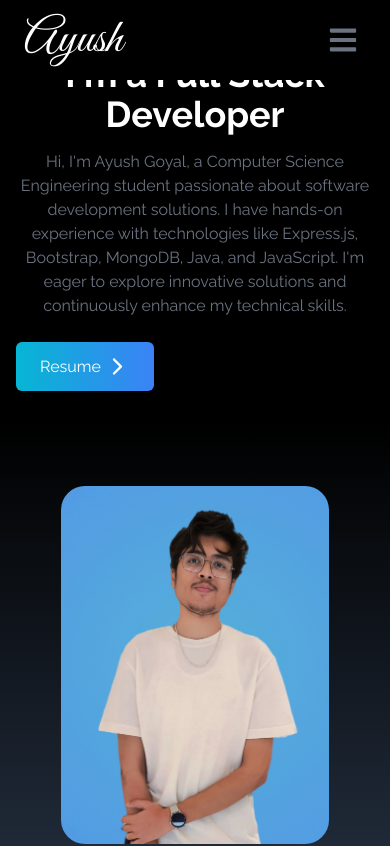
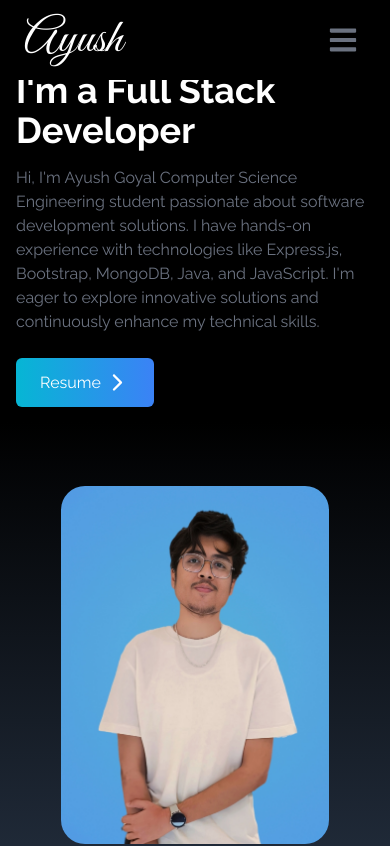
Before and after one commit to Ayushhgi/Portfolio1, a React (Vite) app: page / in a window 390 px wide. Shown: the top 846 px of the page. Built offline with nearby package versions, Linux system fonts and the light colour scheme.

Commit message:
lfdsakj;

```diff
--- a/src/components/Home.jsx
+++ b/src/components/Home.jsx
@@ -1,80 +1,22 @@
-// import React from 'react'
-// import ayushgoyal from '../assets/portfolio/ayushgoyal.jpg'
-// // import heroimage1 from '../assets/portfolio/Heroimage1.png';
-// import { IoIosArrowForward } from 'react-icons/io'
-// import { Link } from 'react-scroll'
-
-// const Home = () => {
-//   return (
-//     <div
-//       name='home '
-//       className='h-screen w-full bg-gradient-to-b from-black to-gray-800 via-black'
-//     >
-//       <div className='max-w-screen-lg mx-auto flex flex-col items-center justify-center h-full px-4 md:flex-row'>
-//         <div className='flex flex-col justify-center h-full'>
-//           <h1 className='text-4xl sm:text-7xl font-bold text-white'>
-//             I'm a Full Stack Developer
-//           </h1>
-//           <p className='text-gray-500 py-4 max-w-md'>
-//             Hi, I'm Ayush Goyal Computer Science Engineering student passionate
-//             about software development solutions. I have hands-on experience
-//             with technologies like Express.js, Bootstrap, MongoDB, Java, and
-//             JavaScript. I'm eager to explore innovative solutions and
-//             continuously enhance my technical skills.
-//           </p>
-//           <div>
-//             <button
-//               to='portfolio'
-//               smooth
-//               duration={500}
-//               className=' group text-white w-fit px-6 py-3 my-2 flex items-center rounded-md bg-gradient-to-r from-cyan-500 to-blue-500 cursor-pointer'
-//             >
-//               <a
-//                 href='/path/to/resume.pdf'
-//                 className='flex justify-between items-center w-full text-white'
-//                 target='_blank'
-//                 rel='noreferrer'
-//                 download='true'
-//               >
-//                 Resume
-//                 <span className='group-hover:rotate-90 duration-300'>
-//                   <IoIosArrowForward size={25} className='ml-1' />
-//                 </span>
-//               </a>
-//             </button>
-//           </div>
-//         </div>
-//         <div>
-//           <img
-//             src={ayushgoyal}
-//             alt='my profile'
-//             className='rounded-3xl mx-auto w-3/4 md:w-full lg:h-[400px] object-cover'
-//           />
-//         </div>
-//       </div>
-//     </div>
-//   )
-// }
-
-// export default Home
 import React from 'react'
 import ayushgoyal from '../assets/portfolio/ayushgoyal.jpg'
+// import heroimage1 from '../assets/portfolio/Heroimage1.png';
 import { IoIosArrowForward } from 'react-icons/io'
 import { Link } from 'react-scroll'
 
 const Home = () => {
   return (
     <div
-      name='home'
+      name='home '
       className='h-screen w-full bg-gradient-to-b from-black to-gray-800 via-black'
     >
       <div className='max-w-screen-lg mx-auto flex flex-col items-center justify-center h-full px-4 md:flex-row'>
-        <div className='flex flex-col justify-center h-full text-center md:text-left'>
-          <h1 className='text-4xl sm:text-6xl md:text-7xl font-bold text-white'>
+        <div className='flex flex-col justify-center h-full'>
+          <h1 className='text-4xl sm:text-7xl font-bold text-white'>
             I'm a Full Stack Developer
           </h1>
-          <p className='text-gray-500 py-4 max-w-md mx-auto md:mx-0'>
-            Hi, I'm Ayush Goyal, a Computer Science Engineering student passionate
+          <p className='text-gray-500 py-4 max-w-md'>
+            Hi, I'm Ayush Goyal Computer Science Engineering student passionate
             about software development solutions. I have hands-on experience
             with technologies like Express.js, Bootstrap, MongoDB, Java, and
             JavaScript. I'm eager to explore innovative solutions and
@@ -85,7 +27,7 @@ const Home = () => {
               to='portfolio'
               smooth
               duration={500}
-              className='group text-white w-fit px-6 py-3 my-2 flex items-center rounded-md bg-gradient-to-r from-cyan-500 to-blue-500 cursor-pointer'
+              className=' group text-white w-fit px-6 py-3 my-2 flex items-center rounded-md bg-gradient-to-r from-cyan-500 to-blue-500 cursor-pointer'
             >
               <a
                 href='/path/to/resume.pdf'
@@ -102,9 +44,7 @@ const Home = () => {
             </button>
           </div>
         </div>
-
-        {/* Image Section */}
-        <div className='mt-8 md:mt-0'>
+        <div>
           <img
             src={ayushgoyal}
             alt='my profile'
```
